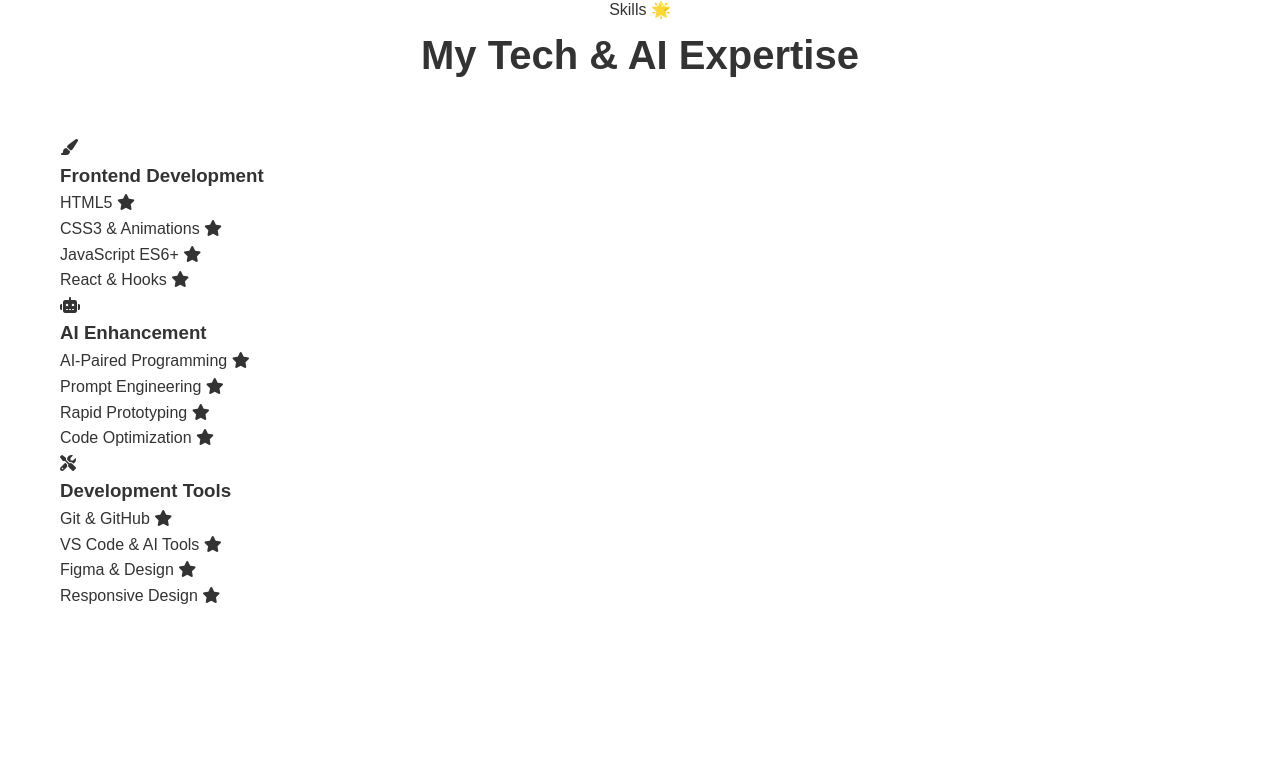
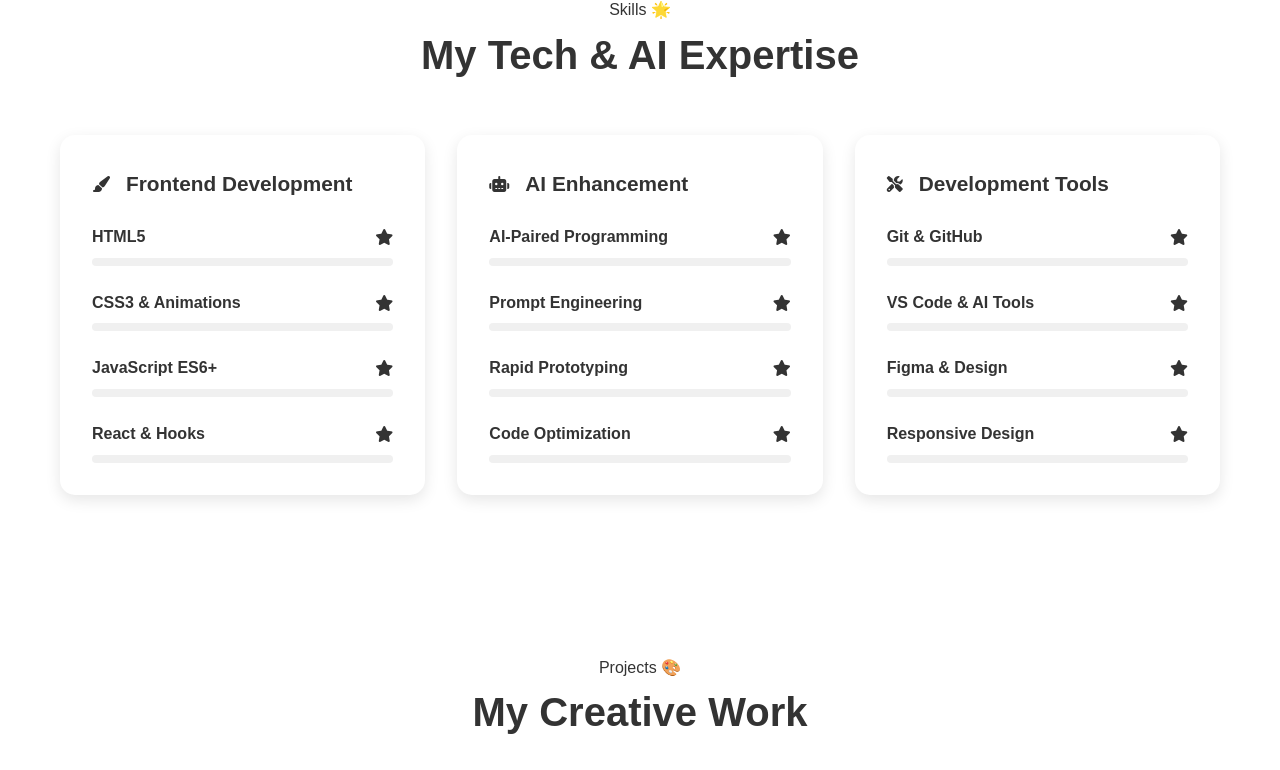
Before and after one commit to Stephanieest/myportfolio, a plain HTML site: page index.html in a window 1280 px wide. Shown: the part 1574-2344 px from the top of the page. Drawn offline with Linux system fonts and the light colour scheme.

Commit message:
added progress bars

```diff
--- a/style.css
+++ b/style.css
@@ -169,3 +169,63 @@
     color: #333;
     margin-bottom: 0.5rem;
 }
+/* ===== SKILLS SECTION STYLES ===== */
+.skills-grid {
+    display: grid;
+    grid-template-columns: repeat(auto-fit, minmax(300px, 1fr));
+    gap: 2rem;
+}
+
+.skill-category {
+    background: white;
+    padding: 2rem;
+    border-radius: 15px;
+    box-shadow: 0 5px 15px rgba(0,0,0,0.1);
+}
+
+.category-header {
+    display: flex;
+    align-items: center;
+    gap: 1rem;
+    margin-bottom: 1.5rem;
+}
+
+.category-header h3 {
+    color: #333;
+    font-size: 1.3rem;
+}
+
+.skills-list {
+    display: flex;
+    flex-direction: column;
+    gap: 1.5rem;
+}
+
+.skill-item {
+    display: flex;
+    flex-direction: column;
+    gap: 0.5rem;
+}
+
+.skill-name {
+    display: flex;
+    justify-content: space-between;
+    align-items: center;
+    color: #333;
+    font-weight: 600;
+}
+
+.skill-bar {
+    height: 8px;
+    background: #f0f0f0;
+    border-radius: 10px;
+    overflow: hidden;
+}
+
+.skill-progress {
+    height: 100%;
+    background: #ff6b9d;
+    border-radius: 10px;
+    width: 0;
+    transition: width 1.5s ease-in-out;
+}
```
